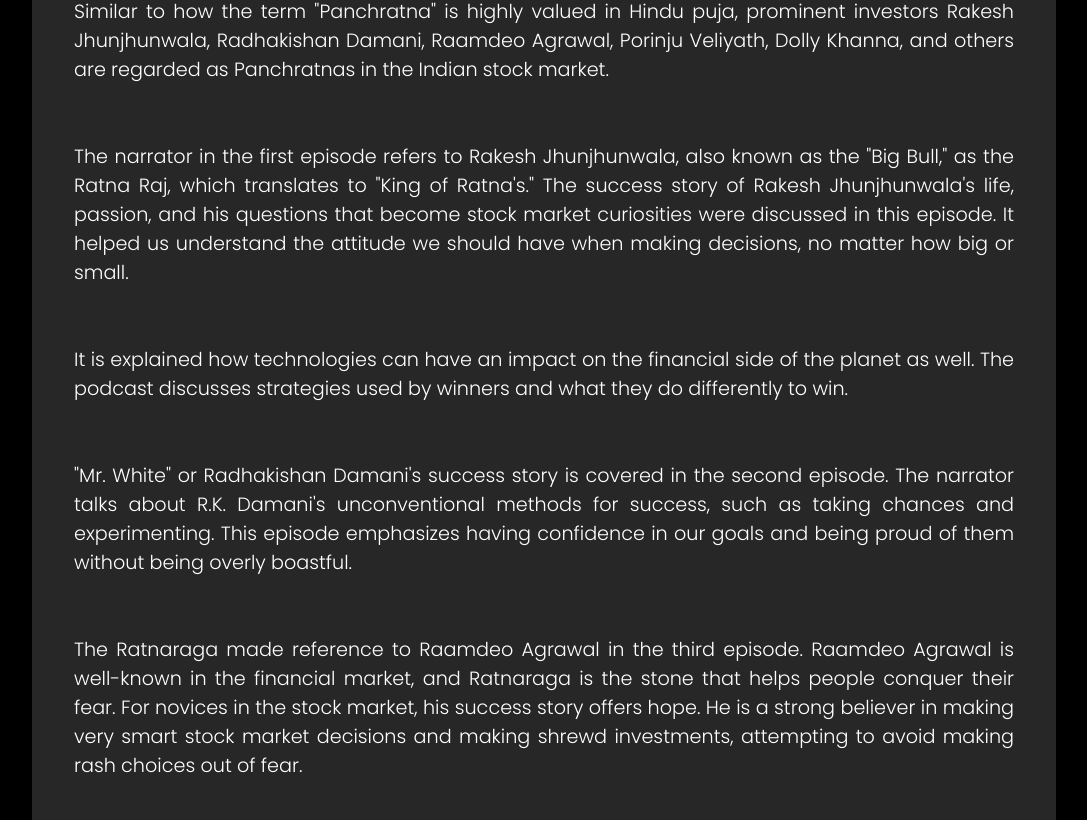
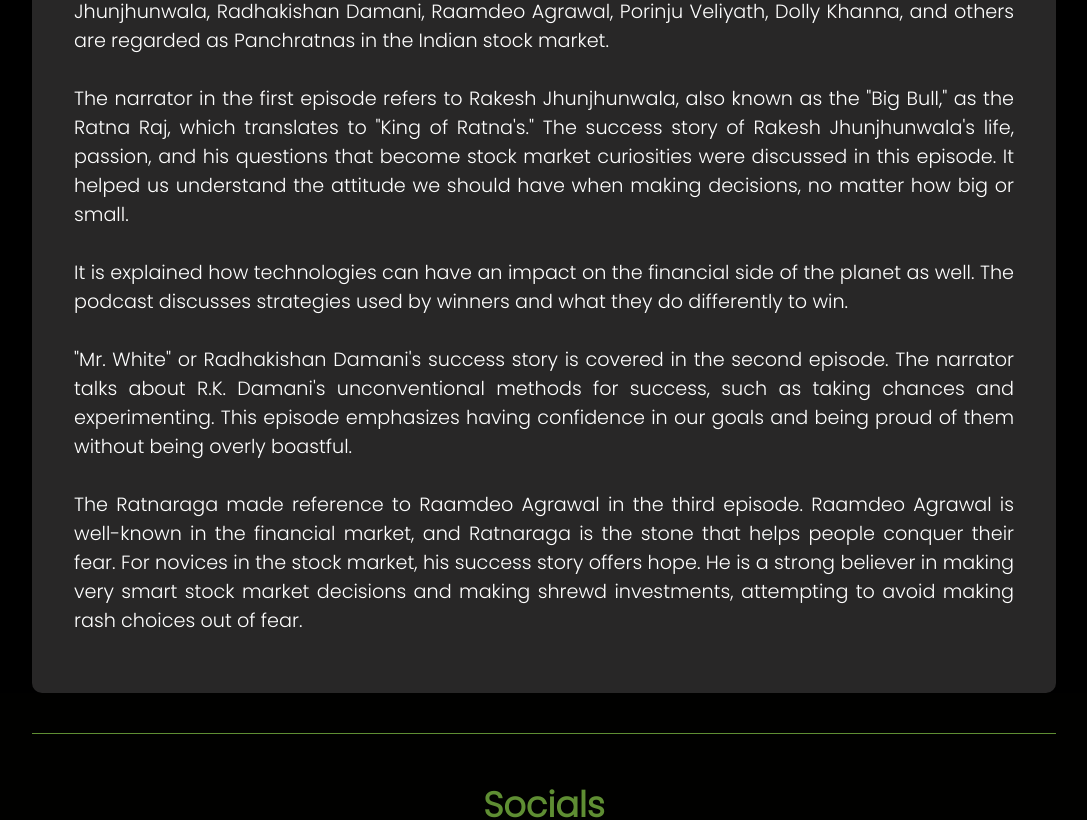
Before and after one commit to Finivesta-IGDTUW/Official-website, a React (Create React App) app: page /resources/podcasts/Panchratna in a window 1280 px wide. Shown: the part 893-1713 px from the top of the page, without its empty margins (96-1183 px from the left). Built offline with nearby package versions, Linux system fonts and the light colour scheme.

Commit message:
Update panchratna.js

```diff
--- a/src/Resources/Podcasts/panchratna.js
+++ b/src/Resources/Podcasts/panchratna.js
@@ -27,39 +27,28 @@ const Panchratna = () => {
           It covers their character, challenges, methods, and lifestyle changes, as well as their mindsets, confidence, methods,
           motivations, patience, research, risk-taking skills, and many other topics to inspire new listeners to make intelligent
           and prudent investments in Hindi.
-        </p>
         <br/><br/>
-        <p>
           Similar to how the term "Panchratna" is highly valued in Hindu puja, prominent investors Rakesh Jhunjhunwala,
           Radhakishan Damani, Raamdeo Agrawal, Porinju Veliyath, Dolly Khanna, and others are regarded as Panchratnas
           in the Indian stock market.
-        </p>
         <br/><br/>
-        <p>
           The narrator in the first episode refers to Rakesh Jhunjhunwala, also known as the "Big Bull," as the Ratna Raj,
           which translates to "King of Ratna's." The success story of Rakesh Jhunjhunwala's life, passion, and his questions
           that become stock market curiosities were discussed in this episode. It helped us understand the attitude we should
           have when making decisions, no matter how big or small.
-        </p>
         <br/><br/>
-        <p>
           It is explained how technologies can have an impact on the financial side of the planet as well.
           The podcast discusses strategies used by winners and what they do differently to win.
-        </p>
         <br/><br/>
-        <p>
           "Mr. White" or Radhakishan Damani's success story is covered in the second episode.
           The narrator talks about R.K. Damani's unconventional methods for success, such as taking chances and experimenting.
           This episode emphasizes having confidence in our goals and being proud of them without being overly boastful.
-        </p>
         <br/><br/>
-        <p>
           The Ratnaraga made reference to Raamdeo Agrawal in the third episode. Raamdeo Agrawal is well-known in the
           financial market, and Ratnaraga is the stone that helps people conquer their fear. For novices in the stock market,
           his success story offers hope. He is a strong believer in making very smart stock market decisions and making
           shrewd investments, attempting to avoid making rash choices out of fear.
         </p>
-        <br/><br/>
       </div>
     </div>
   );
```
